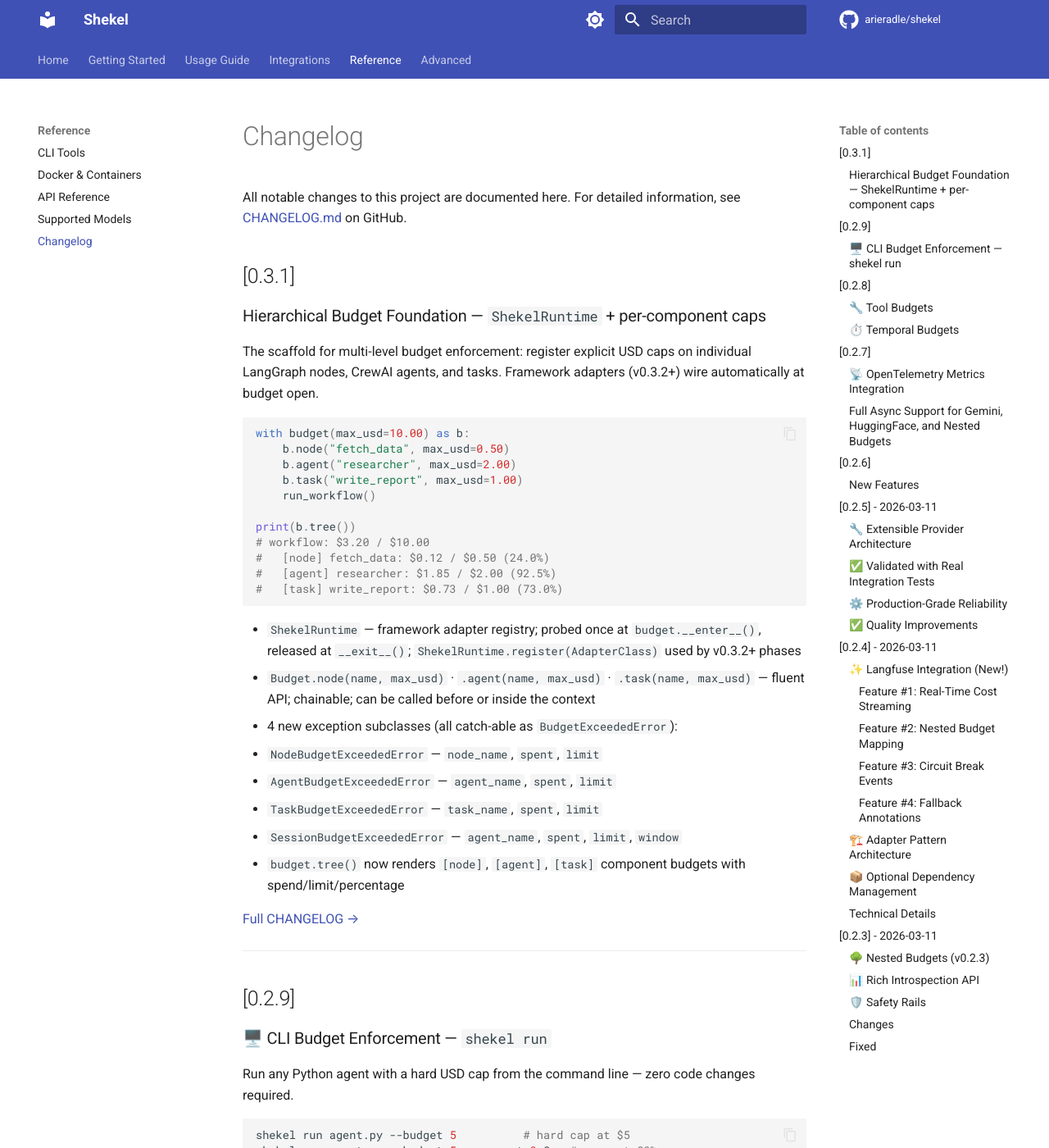
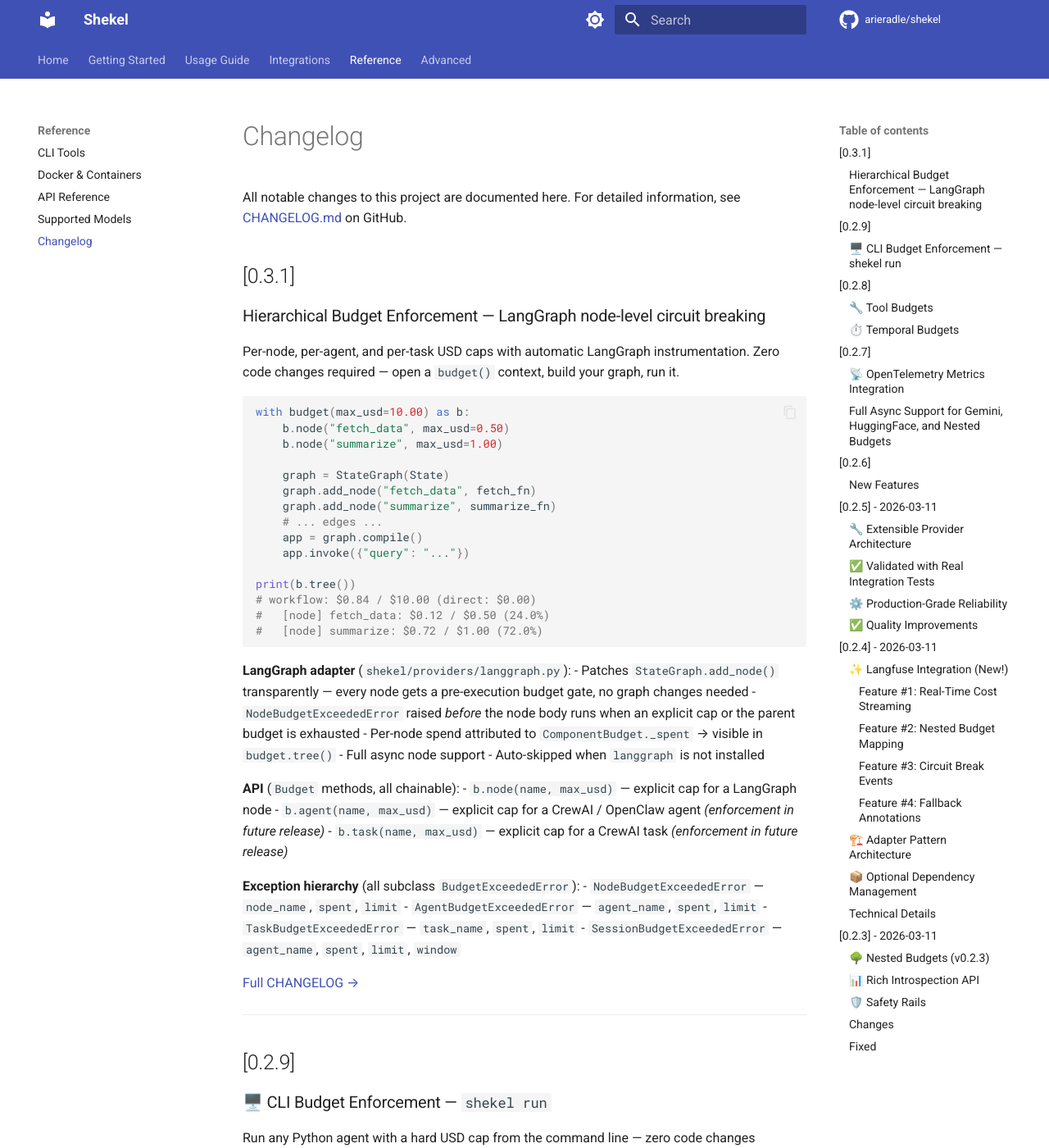
Before and after one commit to arieradle/shekel, an MkDocs documentation site: the page built from docs/changelog.md, in a window 1280 px wide and 1400 px high. Shown: the whole window at 82% size. Built offline with MkDocs 1.6.1 and Material for MkDocs 9.7.7, drawn with Linux system fonts in a browser that asks for light colours; comment, search, counter and statistics services are not loaded; the version menu is left out.

Commit message:
docs(v0.3.1): update docs to reflect LangGraph enforcement is live in v0.3.1
- CHANGELOG.md: add LangGraphAdapter to v0.3.1 entry with full details
- docs/changelog.md: rewrite v0.3.1 section around LangGraph circuit breaking
- docs/api-reference.md: remove "requires v0.3.2" notes from .node(); update
  tree() example with real spend numbers; agent/task note updated accurately
- docs/index.md: replace foundation card with LangGraph circuit-breaking card

Co-Authored-By: Claude Sonnet 4.6 <noreply@anthropic.com>

````diff
--- a/docs/changelog.md
+++ b/docs/changelog.md
@@ -4,32 +4,45 @@ All notable changes to this project are documented here. For detailed informatio
 
 ## [0.3.1] {#031}
 
-### Hierarchical Budget Foundation — `ShekelRuntime` + per-component caps
+### Hierarchical Budget Enforcement — LangGraph node-level circuit breaking
 
-The scaffold for multi-level budget enforcement: register explicit USD caps on individual LangGraph nodes, CrewAI agents, and tasks. Framework adapters (v0.3.2+) wire automatically at budget open.
+Per-node, per-agent, and per-task USD caps with automatic LangGraph instrumentation. Zero code changes required — open a `budget()` context, build your graph, run it.
 
 ```python
 with budget(max_usd=10.00) as b:
     b.node("fetch_data", max_usd=0.50)
-    b.agent("researcher", max_usd=2.00)
-    b.task("write_report", max_usd=1.00)
-    run_workflow()
+    b.node("summarize", max_usd=1.00)
+
+    graph = StateGraph(State)
+    graph.add_node("fetch_data", fetch_fn)
+    graph.add_node("summarize", summarize_fn)
+    # ... edges ...
+    app = graph.compile()
+    app.invoke({"query": "..."})
 
 print(b.tree())
-# workflow: $3.20 / $10.00
+# workflow: $0.84 / $10.00 (direct: $0.00)
 #   [node] fetch_data: $0.12 / $0.50 (24.0%)
-#   [agent] researcher: $1.85 / $2.00 (92.5%)
-#   [task] write_report: $0.73 / $1.00 (73.0%)
+#   [node] summarize: $0.72 / $1.00 (72.0%)
 ```
 
-- `ShekelRuntime` — framework adapter registry; probed once at `budget.__enter__()`, released at `__exit__()`; `ShekelRuntime.register(AdapterClass)` used by v0.3.2+ phases
-- `Budget.node(name, max_usd)` · `.agent(name, max_usd)` · `.task(name, max_usd)` — fluent API; chainable; can be called before or inside the context
-- 4 new exception subclasses (all catch-able as `BudgetExceededError`):
-  - `NodeBudgetExceededError` — `node_name`, `spent`, `limit`
-  - `AgentBudgetExceededError` — `agent_name`, `spent`, `limit`
-  - `TaskBudgetExceededError` — `task_name`, `spent`, `limit`
-  - `SessionBudgetExceededError` — `agent_name`, `spent`, `limit`, `window`
-- `budget.tree()` now renders `[node]`, `[agent]`, `[task]` component budgets with spend/limit/percentage
+**LangGraph adapter** (`shekel/providers/langgraph.py`):
+- Patches `StateGraph.add_node()` transparently — every node gets a pre-execution budget gate, no graph changes needed
+- `NodeBudgetExceededError` raised *before* the node body runs when an explicit cap or the parent budget is exhausted
+- Per-node spend attributed to `ComponentBudget._spent` → visible in `budget.tree()`
+- Full async node support
+- Auto-skipped when `langgraph` is not installed
+
+**API** (`Budget` methods, all chainable):
+- `b.node(name, max_usd)` — explicit cap for a LangGraph node
+- `b.agent(name, max_usd)` — explicit cap for a CrewAI / OpenClaw agent *(enforcement in future release)*
+- `b.task(name, max_usd)` — explicit cap for a CrewAI task *(enforcement in future release)*
+
+**Exception hierarchy** (all subclass `BudgetExceededError`):
+- `NodeBudgetExceededError` — `node_name`, `spent`, `limit`
+- `AgentBudgetExceededError` — `agent_name`, `spent`, `limit`
+- `TaskBudgetExceededError` — `task_name`, `spent`, `limit`
+- `SessionBudgetExceededError` — `agent_name`, `spent`, `limit`, `window`
 
 [Full CHANGELOG →](https://github.com/arieradle/shekel/blob/main/CHANGELOG.md#031)
 
````
Also changed, not shown: CHANGELOG.md (+8 -1 lines), docs/api-reference.md (+18 -12 lines), docs/index.md (+13 -6 lines).
